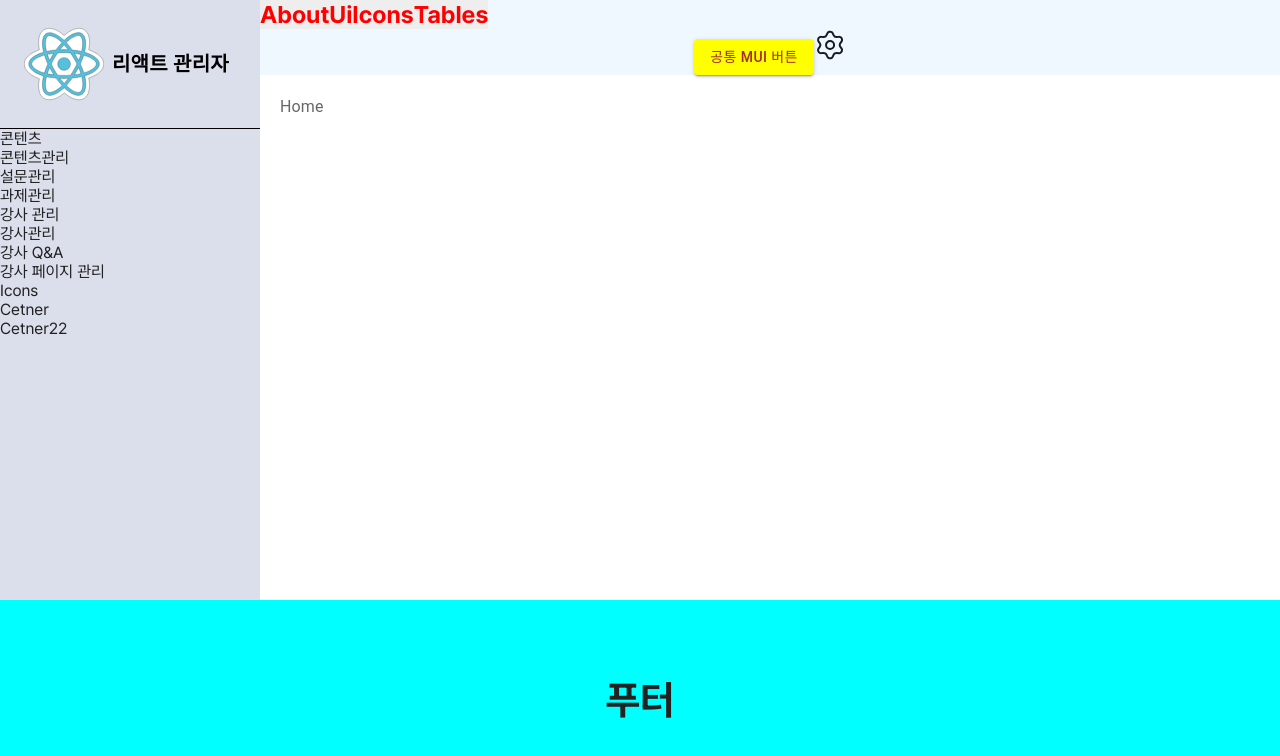
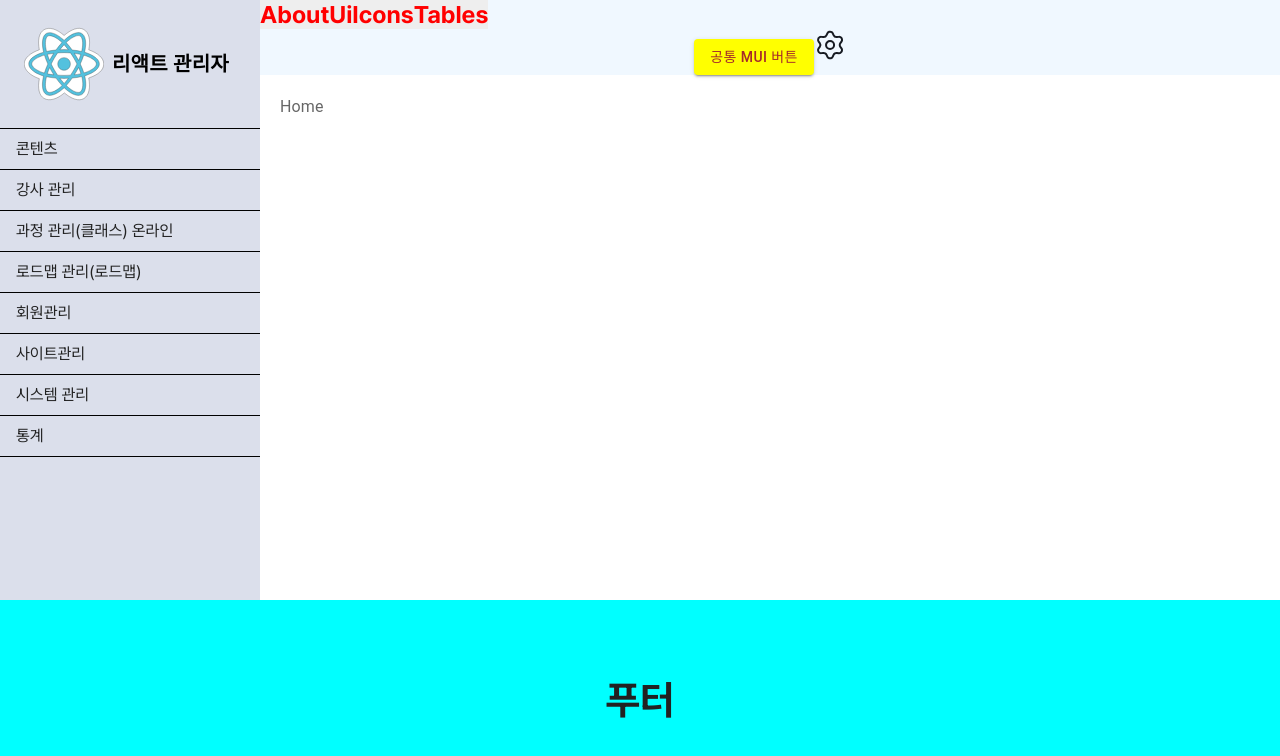
Before and after one commit to beingborn/mui-nextjs, a Next.js app: page / in a window 1280 px wide. Shown: the top 756 px of the page. Built offline with nearby package versions, Linux system fonts and the light colour scheme.

Commit message:
Lnb Content 임시 데이터 저장, toggle 임시 진행

```diff
--- /dev/null
+++ b/src/app/assets/data/LnbContent.js
@@ -0,0 +1,225 @@
+const LnbContent = [
+    {
+        name: '콘텐츠',
+        list : [
+            {
+                name: '콘텐츠관리',
+                href: '/pages/content/'
+            }
+            ,
+            {
+                name: '설문관리',
+                href: '/pages/content/'
+            },
+            {
+                name: '과제관리',
+                href: '/pages/content/'
+
+            }
+        ]
+    },
+    {
+        name: '강사 관리',
+        list : [
+            {
+                name: '강사관리',
+                href: '/pages/about/'
+            }
+            ,
+            {
+                name: '강사 Q&A',
+                href: '/pages/about/'
+            },
+            {
+                name: '강사 페이지 관리',
+                href: '/pages/about/'
+
+            }
+        ]
+    },
+    {
+        name: '과정 관리(클래스) 온라인',
+        list : [
+            {
+                name: '과정 개설',
+                href: '/pages/about/'
+            }
+            ,
+            {
+                name: '과정 운영',
+                href: '/pages/about/'
+            },
+            {
+                name: '수강생 관리',
+                href: '/pages/about/'
+
+            }
+        ]
+    },
+    {
+        name: '로드맵 관리(로드맵)',
+        list : [
+            {
+                name: '로드맵 개설',
+                href: '/pages/about/'
+            }
+            ,
+            {
+                name: '로드맵 운영',
+                href: '/pages/about/'
+            },
+            {
+                name: '수강생 관리',
+                href: '/pages/about/'
+
+            }
+        ]
+    },
+    {
+        name: '회원관리',
+        list : [
+            {
+                name: '회원 등급 관리',
+                href: '/pages/about/'
+            }
+            ,
+            {
+                name: '회원 탈퇴 관리',
+                href: '/pages/about/'
+            },
+            {
+                name: '메일 발송 관리',
+                href: '/pages/about/'
+
+            },
+            {
+                name: '문자 발송 관리',
+                href: '/pages/about/'
+
+            },
+            {
+                name: '템플릿 관리',
+                href: '/pages/about/'
+
+            }
+        ]
+    },
+    {
+        name: '사이트관리',
+        list : [
+            {
+                name: '공지사항',
+                href: '/pages/about/'
+            }
+            ,
+            {
+                name: 'FAQ 관리',
+                href: '/pages/about/'
+            },
+            {
+                name: '1:1 문의 관리',
+                href: '/pages/about/'
+
+            },
+            {
+                name: '후기 관리',
+                href: '/pages/about/'
+
+            },
+            {
+                name: '메인 페이지 관리',
+                href: '/pages/about/'
+            },
+            {
+                name: '팝업 관리',
+                href: '/pages/about/'
+            },
+            {
+                name: '배너 관리',
+                href: '/pages/about/'
+            },
+            {
+                name: '이벤트 관리',
+                href: '/pages/about/'
+            },
+            {
+                name: '수강권 관리',
+                href: '/pages/about/'
+            },
+            {
+                name: '마일리지 관리',
+                href: '/pages/about/'
+            },
+            {
+                name: '정책 관리',
+                href: '/pages/about/'
+            },
+        ]
+    },
+    {
+        name: '시스템 관리',
+        list : [
+            {
+                name: '코드 관리',
+                href: '/pages/about/'
+            }
+            ,
+            {
+                name: '카테고리 관리',
+                href: '/pages/about/'
+            },
+            {
+                name: '메뉴 관리',
+                href: '/pages/about/'
+            },
+            {
+                name: '그룹 관리',
+                href: '/pages/about/'
+            },
+            {
+                name: '권한 관리',
+                href: '/pages/about/'
+            },
+            {
+                name: '메뉴별 권한 관리',
+                href: '/pages/about/'
+            },
+            {
+                name: '관리자 관리',
+                href: '/pages/about/'
+            },
+            {
+                name: '개인정보 조회 이력',
+                href: '/pages/about/'
+            },
+        ]
+    },
+    {
+        name: '통계',
+        list : [
+            {
+                name: '회원현황',
+                href: '/pages/about/'
+            }
+            ,
+            {
+                name: '클래스 현황',
+                href: '/pages/about/'
+            },
+            {
+                name: '강사현황',
+                href: '/pages/about/'
+            },
+            {
+                name: '클래스별 수강 현황',
+                href: '/pages/about/'
+            },
+            {
+                name: '클래스별 판매 현황',
+                href: '/pages/about/'
+            }
+        ]
+    },
+]
+
+export default LnbContent
--- a/src/app/layouts/Sidebar.js
+++ b/src/app/layouts/Sidebar.js
@@ -3,6 +3,10 @@ import {root} from '../global-variables'
 import {Logo} from '../assets/logo/index'
 import { Typography } from '@mui/material'
 import Link from 'next/link'
+import {useState, useEffect} from 'react'
+
+// Lnb 임시 데이터
+import LnbContent from '../assets/data/LnbContent'
 
 const LnbAside = styled.aside`
     flex-basis: 260px;
@@ -26,61 +30,42 @@ const LogoWrap = styled.div`
 `
 
 const LnbBody = styled.div``
+const LnbDepth1List = styled.ul``
+const LnbDepth1 = styled.li`
+    &:not(:first-child) > button {
+        border-top: 1px solid #000;
+    }
 
+    &:last-child > button {
+        border-bottom: 1px solid #000;
+    }
 
+    > button {
+        width: 100%;
+        line-height: 40px;
+        padding: 0 16px;
+        text-align: left;
 
+    }
+`
+const LnbDepth2List = styled.ul`
+    display: none;
+    border: 1px solid red;
 
-const lnbContent = [
-    {
-        name: '콘텐츠',
-        href : '/pages/about',
-        list : [
-            {
-                name: '콘텐츠관리',
-                href: '/pages/content/'
-            }
-            ,
-            {
-                name: '설문관리',
-                href: '/pages/content/'
-            },
-            {
-                name: '과제관리',
-                href: '/pages/content/'
-
-            }
-        ]
-    },
-    {
-        name: '강사 관리',
-        href : '/pages/ui',
-        list : [
-            {
-                name: '강사관리',
-                href: '/pages/about/'
-            }
-            ,
-            {
-                name: '강사 Q&A',
-                href: '/pages/about/'
-            },
-            {
-                name: '강사 페이지 관리',
-                href: '/pages/about/'
-
-            }
-        ]
-    },
-    {
-        name: 'Icons',
-        href : '/pages/icons'
-    },
-    { name: 'Cetner', href : '/pages/icons'},
-    { name: 'Cetner22', href : '/pages/icons'},
-]
+    &.is-active {
+        display: block;
+    }
+`
+const LnbDepth2 = styled.li``
 
 
 export default function Sidebar() {
+    const [isActive, setisActive] = useState(null);
+    const toggleActive = (index) => {
+        // prev 이전 값
+        setisActive(prev => (prev === index) ? null : index)
+    }
+
     return (
         <LnbAside>
             <LnbHeader>
@@ -91,34 +76,38 @@ export default function Sidebar() {
             </LnbHeader>
             <LnbBody>
                 <nav>
-                    <ul>
+                    <LnbDepth1List>
                         {
-                            lnbContent.map((lnb1depth, index)=> {
+                            LnbContent.map((lnb1depth, index)=> {
                                 return lnb1depth.list ? (
-                                    <li key={index}>
-                                        {lnb1depth.name}
-                                        <ul>
+                                    <LnbDepth1 key={index}>
+                                        <button onClick={() => toggleActive(index)}>
+                                                {lnb1depth.name}
+                                        </button>
+                                            <LnbDepth2List className={index === isActive ? 'is-active' : ''}>
                                             {
                                                 lnb1depth.list.map((lnb2depth, index)=> {
                                                     return (
-                                                        <li key={index}>
-                                                            <Link>
+                                                        <LnbDepth2 key={index}>
+                                                            <Link href={lnb2depth.href}>
                                                                 {lnb2depth.name}
                                                             </Link>
-                                                        </li>
+                                                        </LnbDepth2>
                                                     )
                                                 })
                                             }
-                                        </ul>
-                                    </li>
+                                        </LnbDepth2List>
+                                    </LnbDepth1>
                                 ) : (
-                                    <li key={index}>
-                                        {lnb1depth.name}
-                                    </li>
+                                    <LnbDepth1 key={index}>
+                                        <button>
+                                            {lnb1depth.name}
+                                        </button>
+                                    </LnbDepth1>
                                 )
                             })
                         }
-                    </ul>
+                    </LnbDepth1List>
                 </nav>
             </LnbBody>
         </LnbAside>
```
